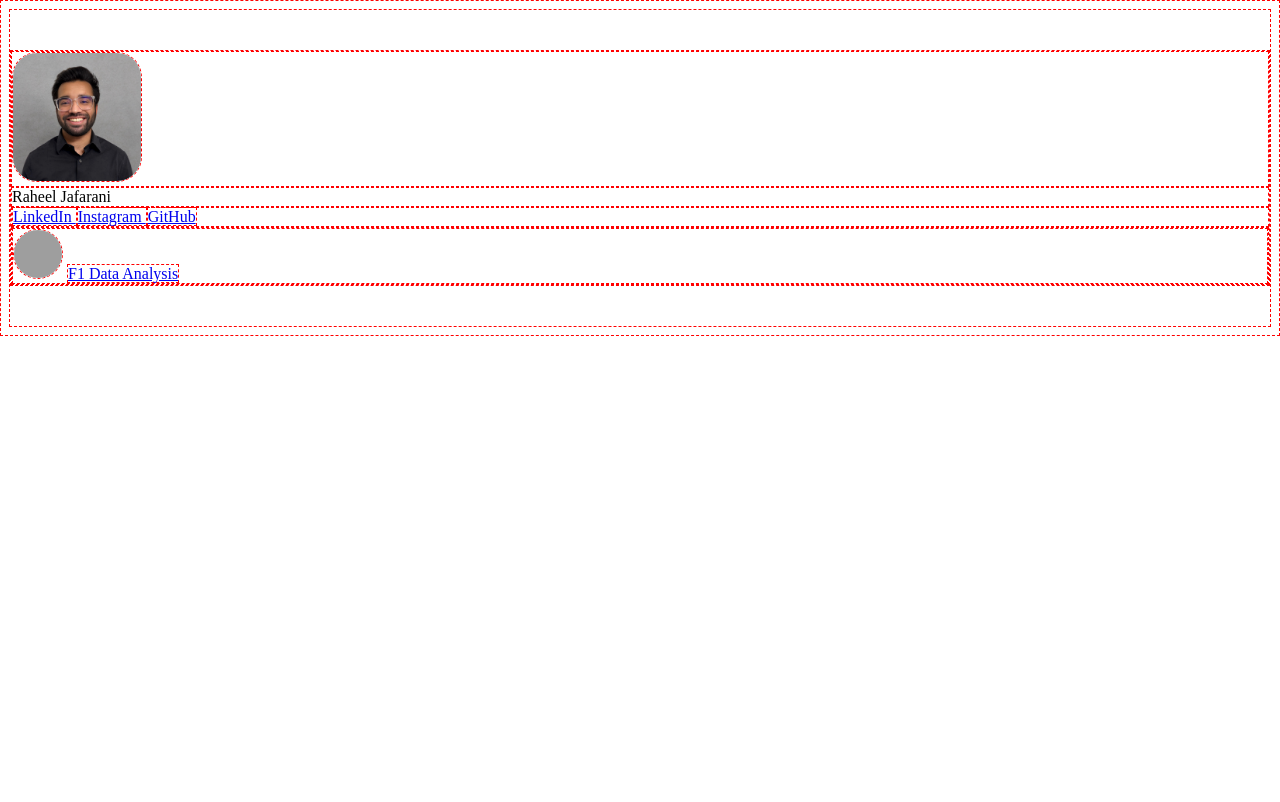
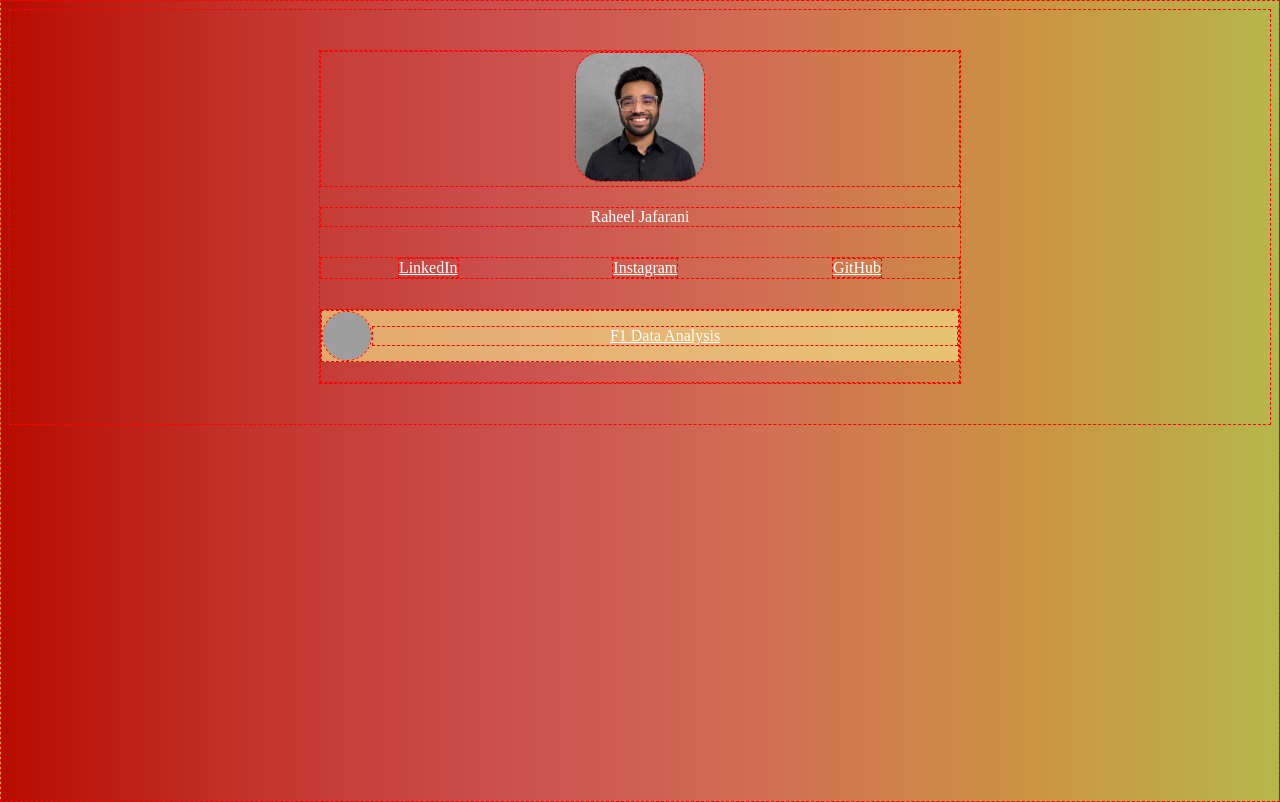
Before and after one commit to raheeljafarani/link-in-bio, a plain HTML site: page index.html in a window 1280 px wide. Drawn offline with Linux system fonts and the light colour scheme; grey boxes are pictures that could not be loaded.

Commit message:
formatting updates and centered

```diff
--- a/index.html
+++ b/index.html
@@ -2,6 +2,7 @@
 <html>
   <head>
     <meta charset="UTF-8">
+    <meta name="viewport" content="width=device-width, initial-scale=1.0">
   </head>
 
   <style>
@@ -17,17 +18,71 @@
       * {
         border: 1px red dashed;
       }
+
       .my_face{
         width: 128px;
         height: 128px;
         object-fit: cover;
         border-radius: 25px;
       }
+
       .thumbnail{
         width: 48px;
         height: 48px;
         border-radius: 48px;
         object-fit: cover;
+      }
+
+      html{
+        min-height: 100%;
+      }
+
+      body {
+        min-height: 100%;
+        padding-top: 40px;
+        padding-bottom: 40px;
+        background: linear-gradient(90deg, #b70c00, #c3352c, #cb514f, #d16f53, #cc9343, #b6b74b); /* made at https://learnui.design/tools/gradient-generator.html */
+        color: rgba(255, 255, 255, 1.0)
+            }
+
+      a{
+        color: rgba(255, 255, 255, 1.0);
+      }
+
+      .f1_data{
+        background-color: rgba(245, 228, 137, 0.65)
+      }
+
+      .main_container{
+        max-width: 640px;
+        margin: auto;
+      }
+
+      .image_row{
+        margin-bottom: 20px;
+        text-align: center;
+      }
+
+      .name_row{
+        margin-bottom: 30px;
+        text-align: center;
+      }
+
+      .social_icons_row{
+        margin-bottom: 30px;
+        display: flex;
+        justify-content: space-around;
+      }
+
+      .f1_data{
+        margin-bottom: 20px;
+        display: flex;
+        align-items: center;
+      }
+
+      .linktext{
+        text-align: center;
+        flex-grow: 1;
       }
     </style>
      <div class="main_container">
@@ -54,10 +109,10 @@
       </div>
 
      <div class="links_row">
-      <div class="F1 data">
+      <div class="f1_data">
         <img class="thumbnail" src="F1 car link.png">
 
-        <a href="https://f1-analysis.com/" target="_blank">
+        <a class="linktext" href="https://f1-analysis.com/" target="_blank">
           F1 Data Analysis
         </a>
       </div>
```
